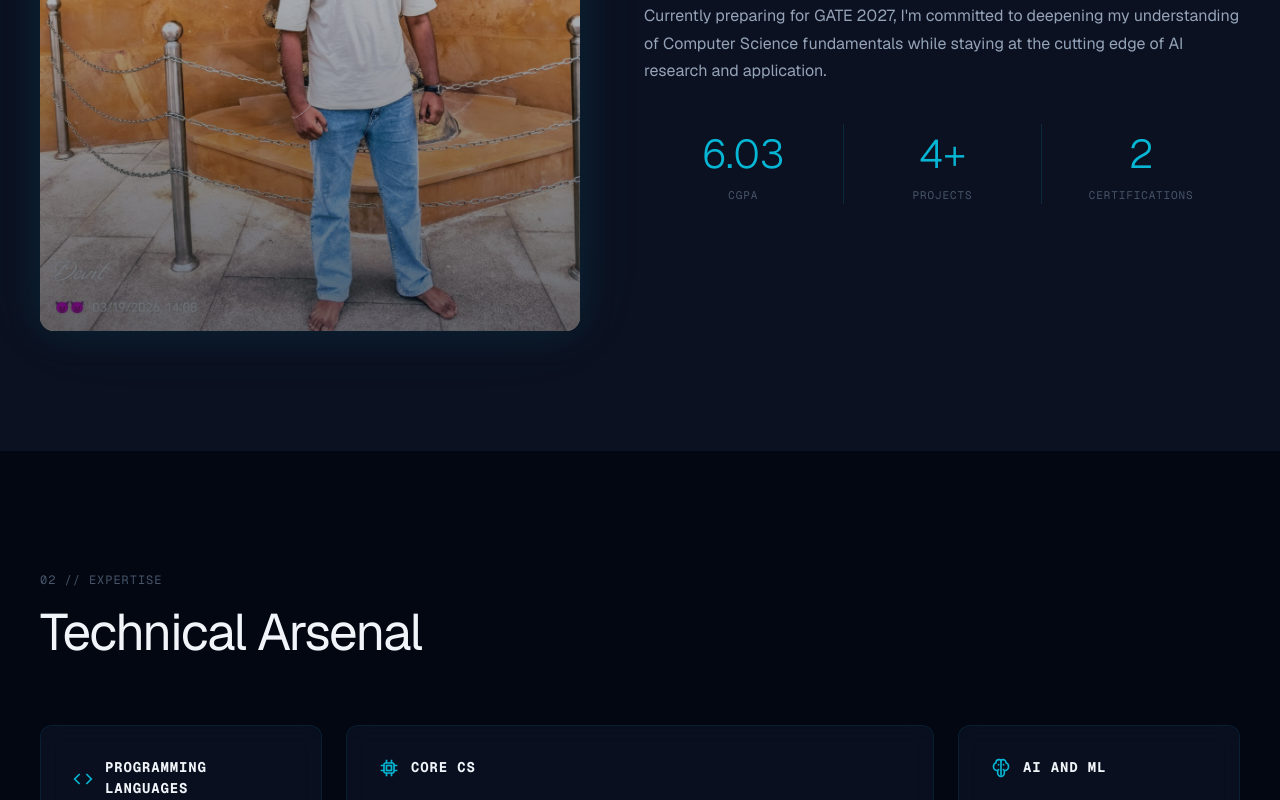
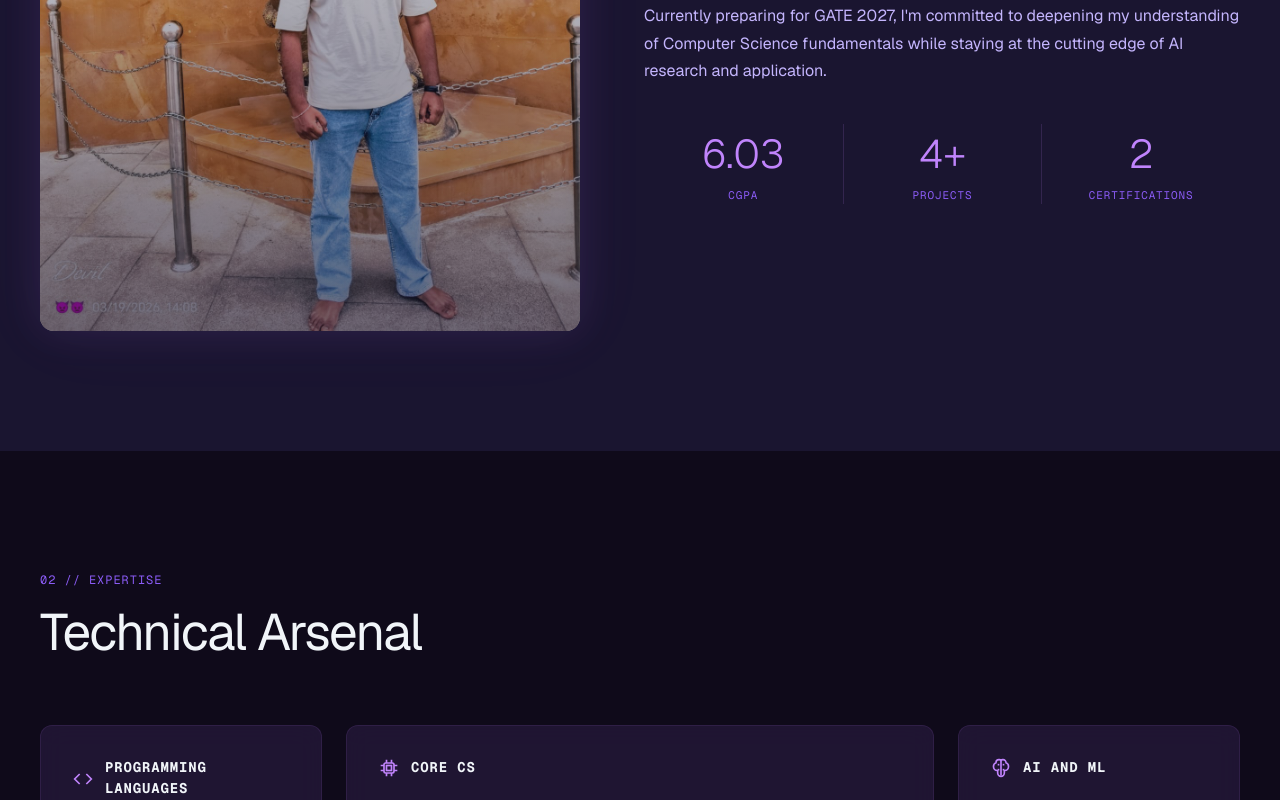
Before and after one commit to Dev6387/PortFolio, a website built with Vite: page index.html in a window 1280 px wide. Shown: the part 1520-2320 px from the top of the page. Built offline with nearby package versions, Linux system fonts and the light colour scheme.

Commit message:
Change theme from cyan to purple accent with darker backgrounds

```diff
--- a/styles.css
+++ b/styles.css
@@ -16,23 +16,23 @@
 
 :root {
   color-scheme: dark;
-  --bg: #030712;
-  --navy: #0b1120;
-  --slate: #0f172a;
+  --bg: #0f0a1a;
+  --navy: #1a1530;
+  --slate: #2d1f47;
   --text: #f1f5f9;
-  --muted: #94a3b8;
-  --quiet: #64748b;
-  --dim: #475569;
-  --cyan: #06b6d4;
-  --cyan-light: #38bdf8;
-  --indigo: #818cf8;
-  --line: rgba(6, 182, 212, 0.1);
-  --line-strong: rgba(6, 182, 212, 0.3);
-  --panel: rgba(15, 23, 42, 0.56);
-  --panel-soft: rgba(15, 23, 42, 0.4);
+  --muted: #c4b5fd;
+  --quiet: #a78bfa;
+  --dim: #8b5cf6;
+  --cyan: #c084fc;
+  --cyan-light: #d8b4fe;
+  --indigo: #a78bfa;
+  --line: rgba(192, 132, 252, 0.1);
+  --line-strong: rgba(192, 132, 252, 0.3);
+  --panel: rgba(45, 31, 71, 0.56);
+  --panel-soft: rgba(45, 31, 71, 0.4);
   --radius: 12px;
-  --shadow-glow: 0 0 40px rgba(6, 182, 212, 0.1), 0 0 80px rgba(6, 182, 212, 0.05);
-  --shadow-card: 0 12px 40px rgba(6, 182, 212, 0.1);
+  --shadow-glow: 0 0 40px rgba(192, 132, 252, 0.1), 0 0 80px rgba(192, 132, 252, 0.05);
+  --shadow-card: 0 12px 40px rgba(192, 132, 252, 0.1);
   --ease: cubic-bezier(0.25, 0.46, 0.45, 0.94);
 }
 
@@ -65,7 +65,7 @@ body.loading .site-footer {
 }
 
 ::selection {
-  background: rgba(6, 182, 212, 0.3);
+  background: rgba(192, 132, 252, 0.3);
   color: var(--text);
 }
 
@@ -78,12 +78,12 @@ body.loading .site-footer {
 }
 
 ::-webkit-scrollbar-thumb {
-  background: rgba(6, 182, 212, 0.3);
+  background: rgba(192, 132, 252, 0.3);
   border-radius: 999px;
 }
 
 ::-webkit-scrollbar-thumb:hover {
-  background: rgba(6, 182, 212, 0.5);
+  background: rgba(192, 132, 252, 0.5);
 }
 
 a {
@@ -150,8 +150,8 @@ img {
 }
 
 .site-nav.is-scrolled {
-  border-bottom: 1px solid rgba(6, 182, 212, 0.08);
-  background: rgba(3, 7, 18, 0.72);
+  border-bottom: 1px solid rgba(192, 132, 252, 0.08);
+  background: rgba(15, 10, 26, 0.72);
   backdrop-filter: blur(16px);
 }
 
@@ -255,7 +255,7 @@ img {
   place-content: center;
   gap: 28px;
   padding: 80px 20px 40px;
-  background: rgba(3, 7, 18, 0.97);
+  background: rgba(15, 10, 26, 0.97);
   backdrop-filter: blur(20px);
   opacity: 0;
   visibility: hidden;
@@ -492,7 +492,7 @@ main,
   content: "";
   position: absolute;
   inset: 0;
-  background: linear-gradient(to top, rgba(11, 17, 32, 0.62), transparent);
+  background: linear-gradient(to top, rgba(26, 21, 48, 0.62), transparent);
 }
 
 .profile-frame img {
@@ -523,7 +523,7 @@ main,
 }
 
 .stat-card + .stat-card {
-  border-left: 1px solid rgba(6, 182, 212, 0.15);
+  border-left: 1px solid rgba(192, 132, 252, 0.15);
 }
 
 .stat-number {
@@ -690,7 +690,7 @@ main,
   content: "";
   position: absolute;
   inset: 0;
-  background: linear-gradient(to bottom, transparent, rgba(3, 7, 18, 0.82));
+  background: linear-gradient(to bottom, transparent, rgba(15, 10, 26, 0.82));
 }
 
 .project-body {
@@ -769,7 +769,7 @@ main,
   bottom: 0;
   left: 50%;
   width: 1px;
-  background: rgba(6, 182, 212, 0.15);
+  background: rgba(192, 132, 252, 0.15);
   transform: translateX(-50%);
 }
 
@@ -780,7 +780,7 @@ main,
   left: 50%;
   width: 1px;
   height: var(--timeline-progress, 0%);
-  background: rgba(6, 182, 212, 0.42);
+  background: rgba(192, 132, 252, 0.42);
   transform: translateX(-50%);
   transition: height 900ms ease;
 }
@@ -949,7 +949,7 @@ a.contact-item:hover {
 }
 
 .site-footer {
-  border-top: 1px solid rgba(6, 182, 212, 0.08);
+  border-top: 1px solid rgba(192, 132, 252, 0.08);
   padding-block: 48px;
 }
 
```
